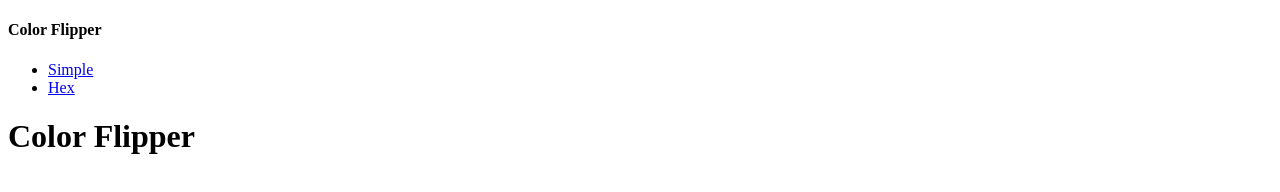
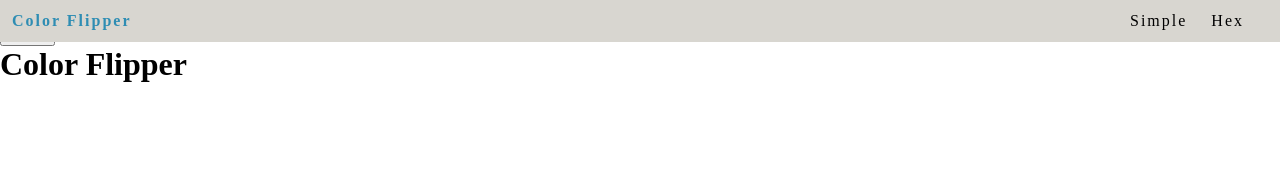
Before and after one commit to Patrykus64/Different-Projects, a plain HTML site: page Color change/index.html in a window 1280 px wide. Drawn offline with Linux system fonts and the light colour scheme; files that its build step writes are made by us from their sources.

Commit message:
Html done start styling

```diff
--- a/Color change/index.html
+++ b/Color change/index.html
@@ -9,12 +9,18 @@
 </head>
 <body>
     <nav>
-        <div class="nav-center"><h4>Color Flipper</h4></div>
+        <div class="nav_center"><h4>Color Flipper</h4></div>
         <ul class="nav_links">
             <li><a href="index.html">Simple</a></li>
             <li><a href="hex.html">Hex</a></li>
         </ul>
     </nav>
+    <main>
+        <div class="container">
+            <h2>Background color: <span class="color"> #f11111</span></h2>
+            <button class="btn btn-hero" id="btn">Click me</button>
+         </div>
+</main>
     <h1>Color Flipper</h1>
     <script src="app.js"></script>
 </body>
--- /dev/null
+++ b/Color change/style.css
@@ -0,0 +1,27 @@
+*{
+    box-sizing: border-box;
+    margin: 0;
+    padding: 0;
+}
+nav{
+    background-color: #D8D6D0;
+    display: flex;
+    justify-content: space-between;
+    position: fixed;
+    padding: 12px;
+    letter-spacing: 2px;
+    width: 100%;
+}
+.nav_center h4{
+    color: #2e8db3;
+
+}
+.nav_links{
+display: flex;
+list-style-type: none;
+}
+.nav_links li a{
+text-decoration: none;
+padding-right:24px ;
+color: #000;
+}
```
Also changed, not shown: style.css (deleted).
